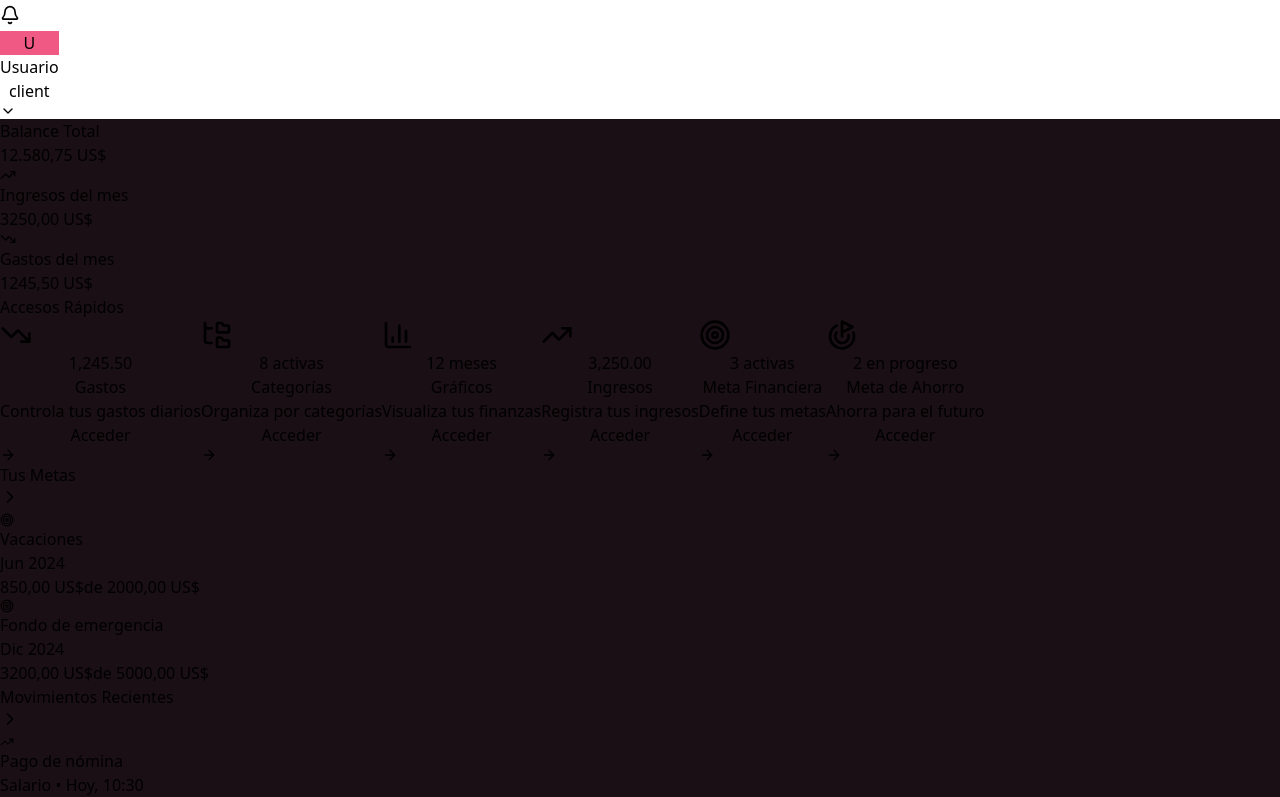
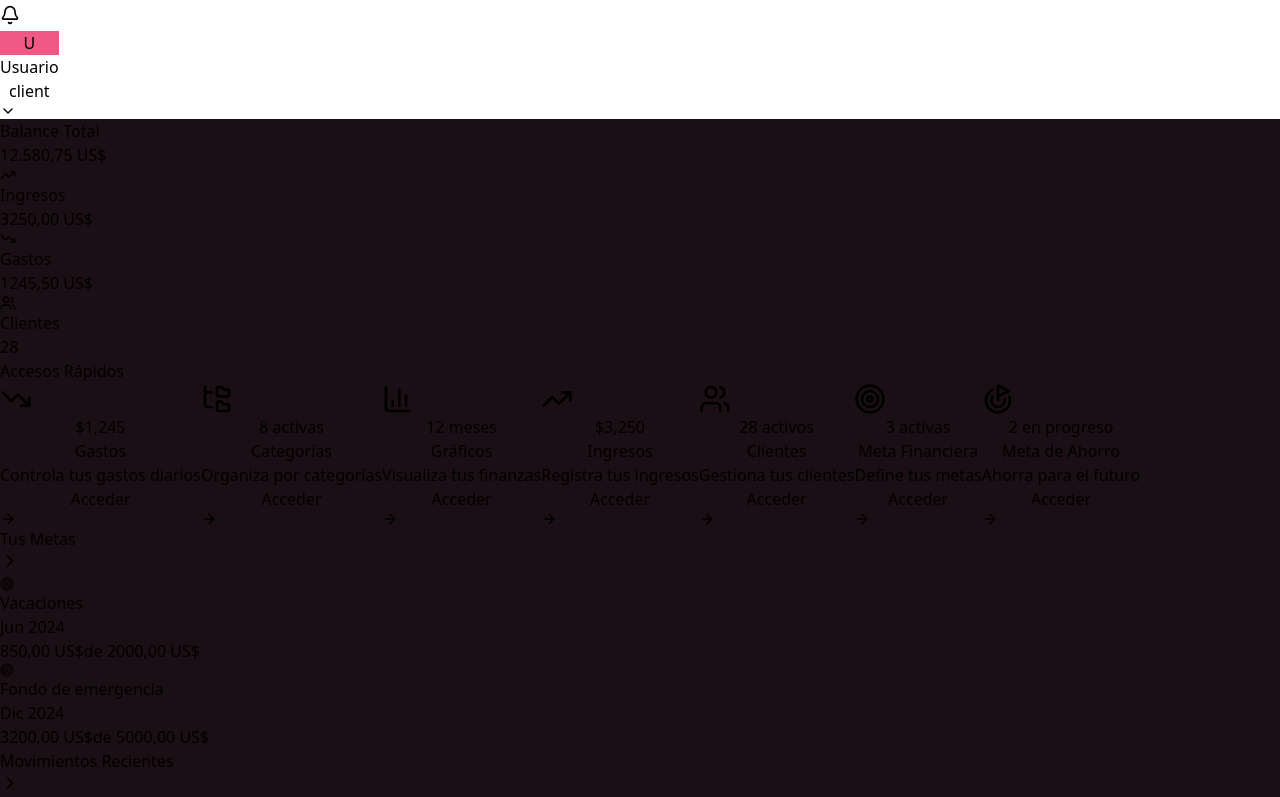
Before and after one commit to EmersonRodas9029/sistema_de_gestion_financiera_frontend, a React (Vite) app: page /#/ in a window 1280 px wide. Shown: the part 1227-2024 px from the top of the page. Built offline with nearby package versions, Linux system fonts and the light colour scheme.

Commit message:
add section to manage clients from the home-page

```diff
--- a/src/features/home/pages/HomePage/HomePage.tsx
+++ b/src/features/home/pages/HomePage/HomePage.tsx
@@ -21,7 +21,8 @@ import {
   FolderTree,
   BarChart3,
   Goal,
-  ArrowRight
+  ArrowRight,
+  Users
 } from 'lucide-react';
 
 interface Transaction {
@@ -60,7 +61,7 @@ export const HomePage = () => {
   const [currentTime, setCurrentTime] = useState('');
   const [showWelcome, setShowWelcome] = useState(true);
 
-  // Opciones rápidas - 6 apartados principales
+  // Opciones rápidas - 7 apartados principales
   const quickOptions: QuickOption[] = [
     {
       id: 'expenses',
@@ -69,7 +70,7 @@ export const HomePage = () => {
       icon: <TrendingDown size={32} />,
       color: 'from-red-500/20 to-red-600/20',
       route: '/expenses',
-      stats: '1,245.50'
+      stats: '$1,245'
     },
     {
       id: 'categories',
@@ -96,7 +97,16 @@ export const HomePage = () => {
       icon: <TrendingUp size={32} />,
       color: 'from-green-500/20 to-green-600/20',
       route: '/incomes',
-      stats: '3,250.00'
+      stats: '$3,250'
+    },
+    {
+      id: 'clients',
+      title: 'Clientes',
+      description: 'Gestiona tus clientes',
+      icon: <Users size={32} />,
+      color: 'from-cyan-500/20 to-cyan-600/20',
+      route: '/admin/clients',
+      stats: '28 activos'
     },
     {
       id: 'financial-goal',
@@ -171,7 +181,8 @@ export const HomePage = () => {
   const quickStats = {
     balance: 12580.75,
     monthlyIncome: 3250.00,
-    monthlyExpenses: 1245.50
+    monthlyExpenses: 1245.50,
+    totalClients: 28
   };
 
   useEffect(() => {
@@ -231,7 +242,7 @@ export const HomePage = () => {
                 {currentTime.charAt(0).toUpperCase() + currentTime.slice(1)}
               </p>
               <p className="text-white/40 text-sm mt-2">
-                Tu balance total es {formatCurrency(quickStats.balance)}
+                Tu balance total es {formatCurrency(quickStats.balance)} | {quickStats.totalClients} clientes activos
               </p>
             </div>
             <button className="p-3 hover:bg-white/10 rounded-xl transition-colors">
@@ -242,7 +253,7 @@ export const HomePage = () => {
       )}
 
       {/* Balance Rápido */}
-      <div className="grid grid-cols-1 md:grid-cols-3 gap-4">
+      <div className="grid grid-cols-1 md:grid-cols-4 gap-4">
         <div className="bg-gradient-to-br from-[#321D28] to-[#6E4068] rounded-xl p-4 border border-white/10">
           <p className="text-white/60 text-sm">Balance Total</p>
           <p className="text-2xl font-bold text-white">{formatCurrency(quickStats.balance)}</p>
@@ -253,7 +264,7 @@ export const HomePage = () => {
               <TrendingUp size={16} className="text-green-400" />
             </div>
             <div>
-              <p className="text-white/60 text-sm">Ingresos del mes</p>
+              <p className="text-white/60 text-sm">Ingresos</p>
               <p className="text-white font-bold">{formatCurrency(quickStats.monthlyIncome)}</p>
             </div>
           </div>
@@ -264,17 +275,28 @@ export const HomePage = () => {
               <TrendingDown size={16} className="text-red-400" />
             </div>
             <div>
-              <p className="text-white/60 text-sm">Gastos del mes</p>
+              <p className="text-white/60 text-sm">Gastos</p>
               <p className="text-white font-bold">{formatCurrency(quickStats.monthlyExpenses)}</p>
+            </div>
+          </div>
+        </div>
+        <div className="bg-white/5 backdrop-blur-sm rounded-xl p-4 border border-white/10">
+          <div className="flex items-center gap-2">
+            <div className="p-2 bg-cyan-500/20 rounded-lg">
+              <Users size={16} className="text-cyan-400" />
+            </div>
+            <div>
+              <p className="text-white/60 text-sm">Clientes</p>
+              <p className="text-white font-bold">{quickStats.totalClients}</p>
             </div>
           </div>
         </div>
       </div>
 
-      {/* 6 Apartados Principales */}
+      {/* 7 Apartados Principales */}
       <div>
         <h2 className="text-xl font-semibold text-white mb-4">Accesos Rápidos</h2>
-        <div className="grid grid-cols-1 md:grid-cols-2 lg:grid-cols-3 gap-4">
+        <div className="grid grid-cols-1 md:grid-cols-2 lg:grid-cols-3 xl:grid-cols-4 gap-4">
           {quickOptions.map((option) => (
             <button
               key={option.id}
```
